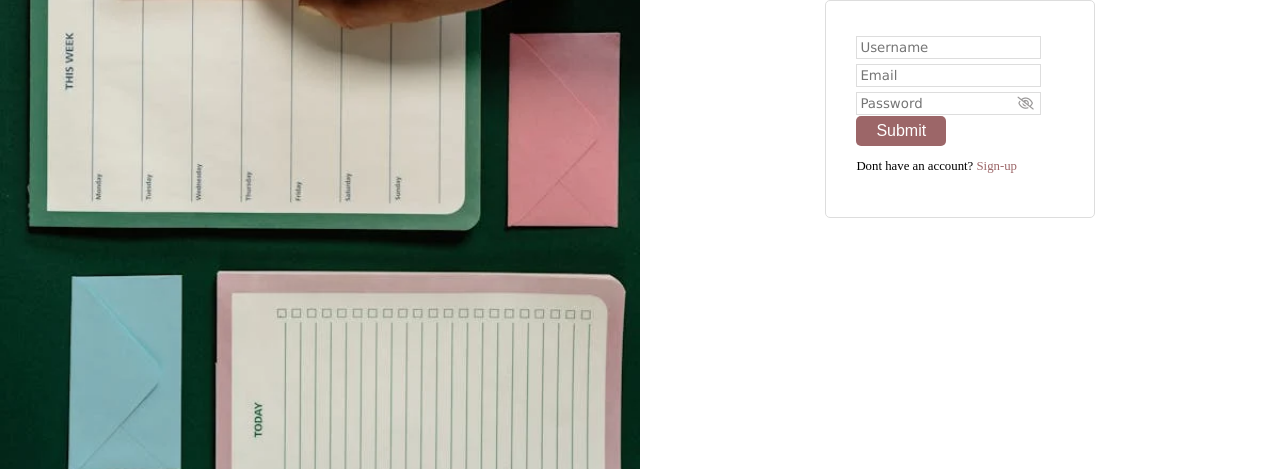
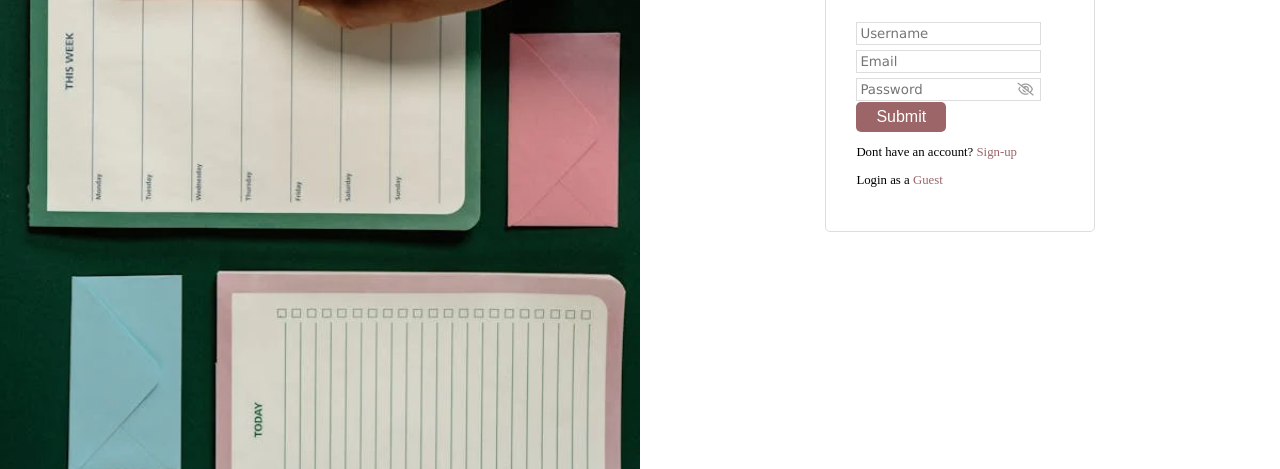
Before and after one commit to Aduradu-Chinazom/Chinazoms-IT-project, a plain HTML site: page reg.html in a window 1280 px wide. Shown: the part 331-800 px from the top of the page. Drawn offline with Linux system fonts and the light colour scheme.

Commit message:
i added a link on the login page to login as a guest

```diff
--- a/reg.html
+++ b/reg.html
@@ -39,6 +39,7 @@
           </div>
           <button type="submit">Submit</button>
           <p class="switch">Dont have an account? <a href="signup.html">Sign-up</a></p>
+          <p class="guest">Login as a <a href="home.html">Guest</a></p>
         </form>
       </div>
     </div>
--- a/styles/style.css
+++ b/styles/style.css
@@ -82,3 +82,10 @@ button{
     color: #9c6668;
     text-decoration: none;
 }
+.guest{
+    font-size: .8rem;
+}
+.guest a{
+    color: #9c6668;
+    text-decoration: none;
+}
```
